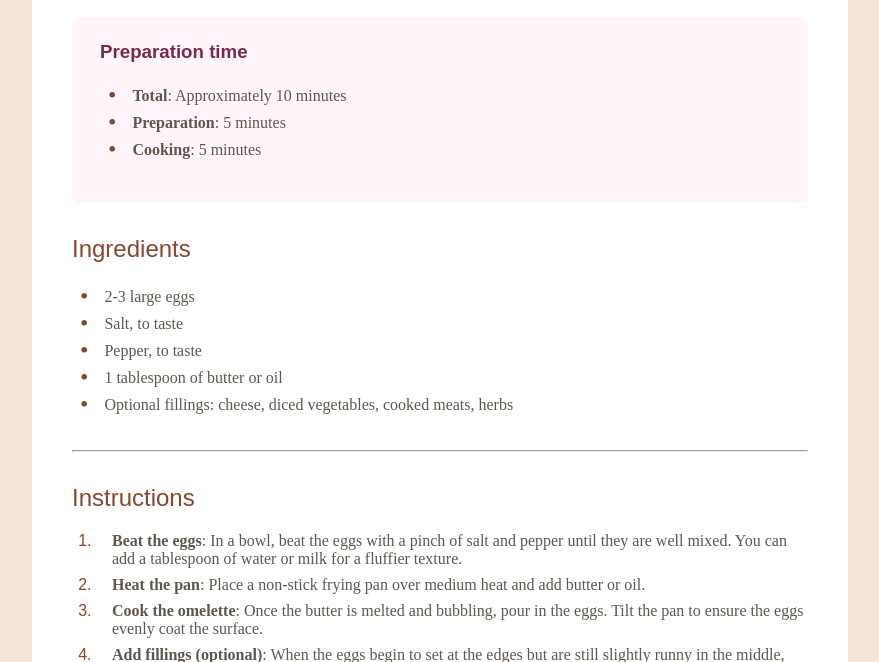
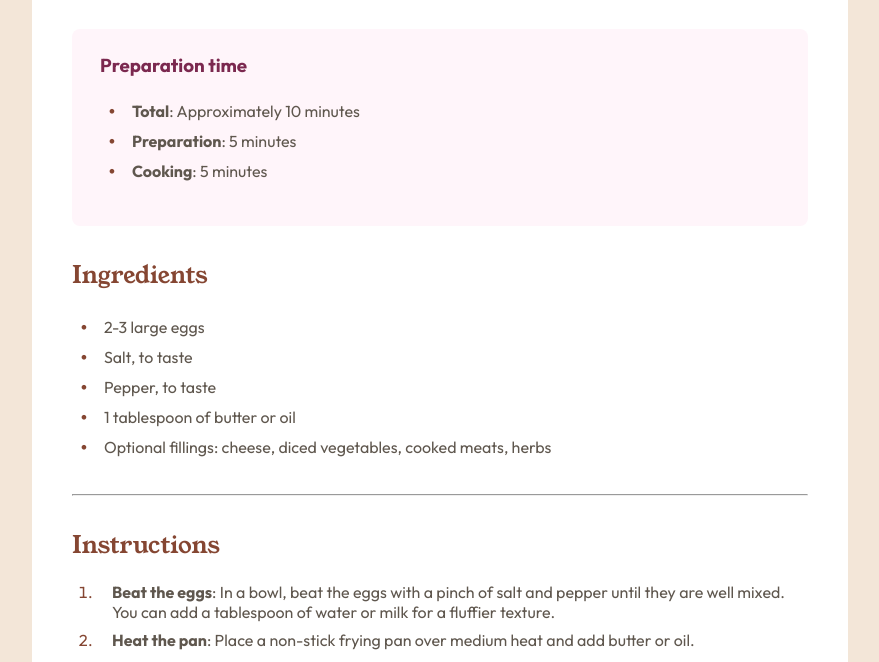
Before and after one commit to tanpisitpt/Frontend-Challenge, a plain HTML site: page 1-recipe-page/index.html in a window 1280 px wide. Shown: the part 647-1309 px from the top of the page, without its empty margins (200-1079 px from the left). Drawn offline with Linux system fonts and the light colour scheme; the site is published under a folder, as on GitHub Pages, so addresses that start at the root find nothing.

Commit message:
fix: font and favicon path

```diff
--- a/1-recipe-page/index.html
+++ b/1-recipe-page/index.html
@@ -4,7 +4,7 @@
   <meta charset="UTF-8">
   <meta name="viewport" content="width=device-width, initial-scale=1.0"> <!-- displays site properly based on user's device -->
 
-  <link rel="icon" type="image/png" sizes="32x32" href="/assets/images/favicon-32x32.png">
+  <link rel="icon" type="image/png" sizes="32x32" href="assets/images/favicon-32x32.png">
 
   <title>Frontend Mentor | Recipe page</title>
 
@@ -22,12 +22,12 @@
     @font-face {
       font-family: 'Young Serif';
       src:
-        url('/assets/fonts/young-serif/YoungSerif-Regular.ttf') format('truetype');
+        url('assets/fonts/young-serif/YoungSerif-Regular.ttf') format('truetype');
     }
     @font-face {
       font-family: 'Outfit';
       src:
-        url('/assets/fonts/outfit/Outfit-VariableFont_wght.ttf') format('truetype');
+        url('assets/fonts/outfit/Outfit-VariableFont_wght.ttf') format('truetype');
     }
     .font-young-serif {
       font-family: "Young Serif", sans-serif;
```
